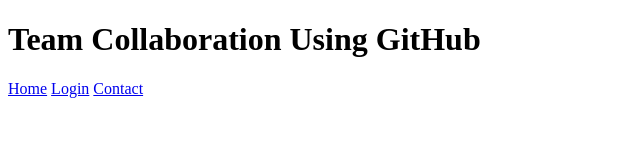
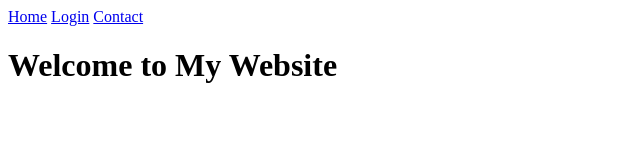
Before and after one commit to yaswanthchalampalyam0-web/web-project, a plain HTML site: page index.html in a window 1280 px wide. Shown: the whole page, without its empty margins (0-640 px from the left). Drawn offline with Linux system fonts and the light colour scheme.

Commit message:
Update index.html

```diff
--- a/index.html
+++ b/index.html
@@ -1,14 +1,14 @@
 <!DOCTYPE html>
 <html>
 <head>
-    <title>Web Project</title>
+    <title>My Web Project</title>
 </head>
 <body>
-    <h1>Team Collaboration Using GitHub</h1>
     <nav>
         <a href="#">Home</a>
         <a href="#">Login</a>
         <a href="#">Contact</a>
     </nav>
+    <h1>Welcome to My Website</h1>
 </body>
 </html>
```
